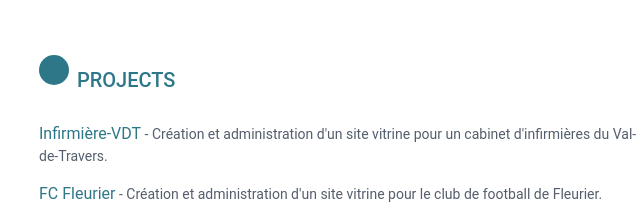
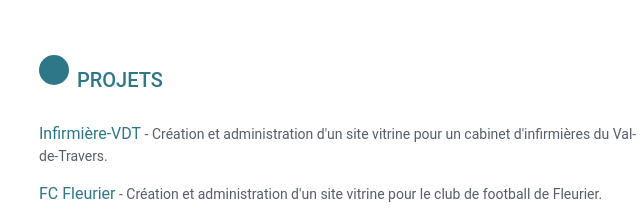
Before and after one commit to AlessMonda/moncv-AlessMonda, a website built with webpack: page index.html in a window 1280 px wide. Shown: the part 483-701 px from the top of the page, 181-821 px from the left. Built offline with nearby package versions, Linux system fonts and the light colour scheme.

Commit message:
Changement Titre Partie projet

```diff
--- a/index.html
+++ b/index.html
@@ -124,7 +124,7 @@
           </section><!--//section-->
 
           <section class="section projects-section">
-              <h2 class="section-title"><i class="fa fa-archive"></i>Projects</h2>
+              <h2 class="section-title"><i class="fa fa-archive"></i>Projets</h2>
               <div class="intro">
                   <p></p>
               </div><!--//intro-->
```
